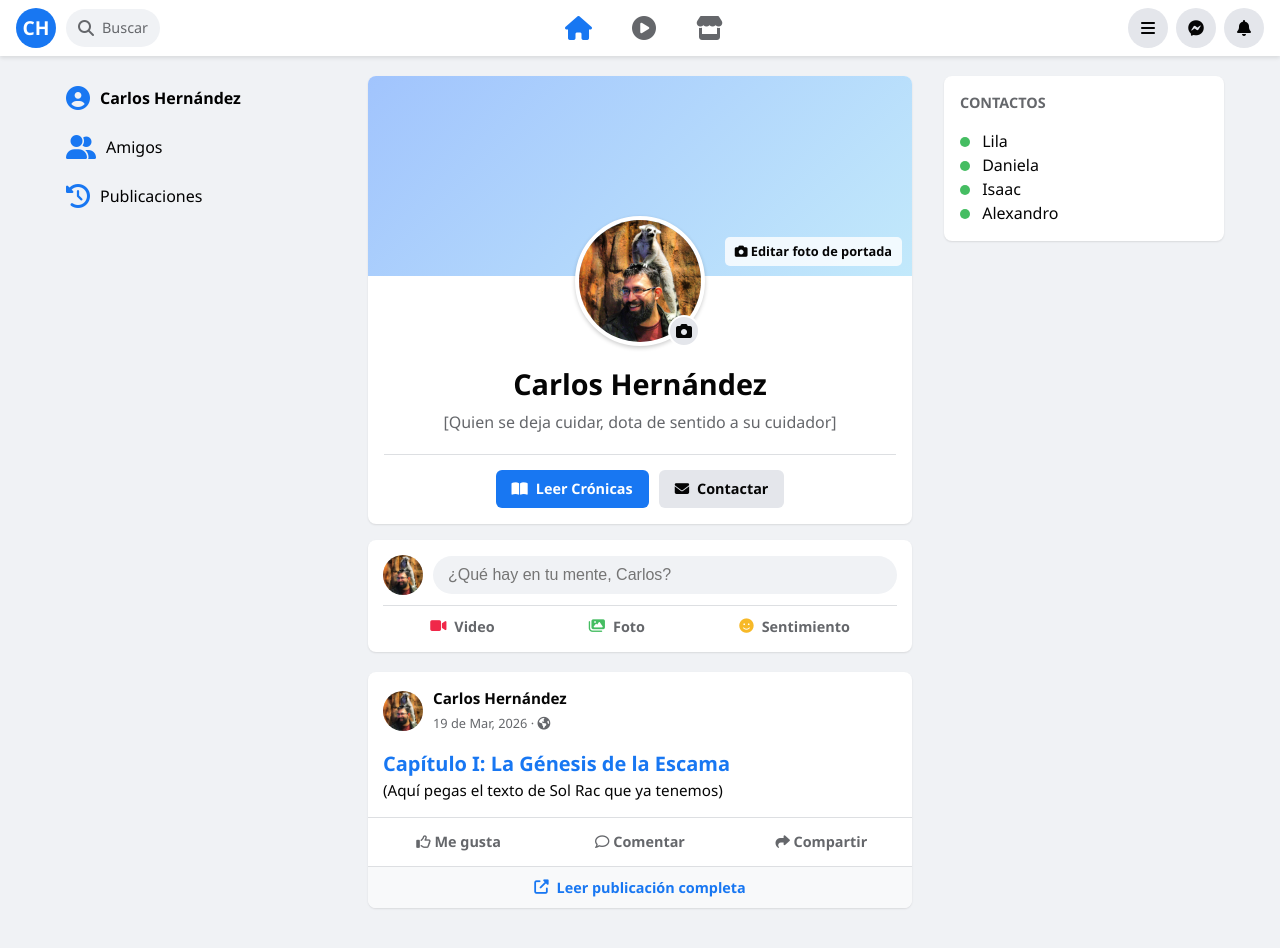
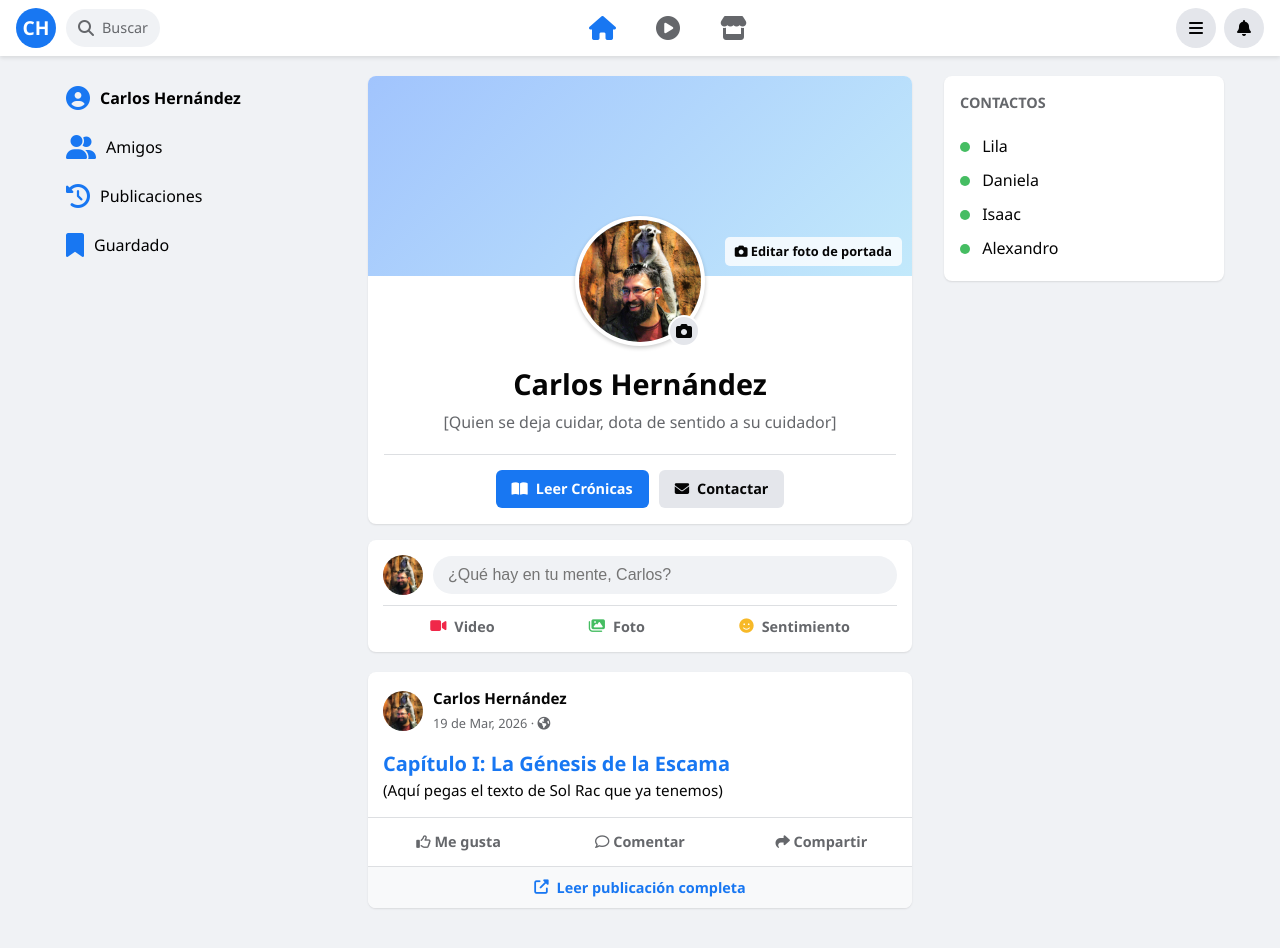
Before and after one commit to cafrhein/muro, a Jekyll site: the page built from index.html, in a window 1280 px wide and 948 px high. Built offline with Jekyll 4.4.1, drawn with Linux system fonts in a browser that asks for light colours.

Commit message:
Update default.html

```diff
--- a/_layouts/default.html
+++ b/_layouts/default.html
@@ -2,34 +2,33 @@
 <html lang="es">
 <head>
     <meta charset="UTF-8">
-    <meta name="viewport" content="width=device-width, initial-scale=1.0">
-    <title>{{ page.title }} | Carlos</title>
+    <meta name="viewport" content="width=device-width, initial-scale=1.0, maximum-scale=1.0, user-scalable=no">
+    <title>{{ page.title }} | Adestrat</title>
 
     <link rel="stylesheet" href="https://cdnjs.cloudflare.com/ajax/libs/font-awesome/6.4.0/css/all.min.css">
 
-    <link rel="stylesheet" href="https://cafrhein.github.io/muro/style.css">
+    <link rel="stylesheet" href="{{ '/style.css' | relative_url }}">
 </head>
 <body>
 
     <header class="fb-header">
         <div style="display: flex; align-items: center; gap: 10px;">
-            <a href="https://cafrhein.github.io/muro/" class="logo-ch">CH</a>
+            <a href="{{ '/' | relative_url }}" class="logo-ch">CH</a>
             <div style="background: #f0f2f5; padding: 8px 12px; border-radius: 20px; color: #65676b; display: flex; align-items: center; gap: 8px;">
                 <i class="fas fa-search"></i>
-                <span style="font-size: 0.9rem;">Buscar</span>
+                <span class="search-text" style="font-size: 0.9rem;">Buscar</span>
             </div>
         </div>
 
-        <nav style="display: flex; gap: 40px; font-size: 1.5rem;">
-            <a href="https://cafrhein.github.io/muro/" style="color: #1877f2;"><i class="fas fa-home"></i></a>
+        <nav class="header-center-nav" style="display: flex; gap: 40px; font-size: 1.5rem;">
+            <a href="{{ '/' | relative_url }}" style="color: #1877f2;"><i class="fas fa-home"></i></a>
             <a href="#" style="color: #65676b;"><i class="fas fa-play-circle"></i></a>
             <a href="#" style="color: #65676b;"><i class="fas fa-store"></i></a>
         </nav>
 
         <div style="display: flex; gap: 8px;">
-            <div style="width: 40px; height: 40px; background: #e4e6eb; border-radius: 50%; display: flex; align-items: center; justify-content: center; color: #050505;"><i class="fas fa-bars"></i></div>
-            <div style="width: 40px; height: 40px; background: #e4e6eb; border-radius: 50%; display: flex; align-items: center; justify-content: center; color: #050505;"><i class="fab fa-facebook-messenger"></i></div>
-            <div style="width: 40px; height: 40px; background: #e4e6eb; border-radius: 50%; display: flex; align-items: center; justify-content: center; color: #050505;"><i class="fas fa-bell"></i></div>
+            <div style="width: 40px; height: 40px; background: #e4e6eb; border-radius: 50%; display: flex; align-items: center; justify-content: center; color: #050505; cursor: pointer;"><i class="fas fa-bars"></i></div>
+            <div style="width: 40px; height: 40px; background: #e4e6eb; border-radius: 50%; display: flex; align-items: center; justify-content: center; color: #050505; cursor: pointer;"><i class="fas fa-bell"></i></div>
         </div>
     </header>
 
@@ -37,9 +36,10 @@
 
         <aside class="fb-left">
             <div style="display: flex; flex-direction: column; gap: 5px;">
-                <a href="https://cafrhein.github.io/muro/" style="text-decoration:none; color:black; padding:10px; display:flex; align-items:center; gap:10px;"><i class="fas fa-user-circle" style="color:#1877f2; font-size:1.5rem;"></i> <strong>Carlos Hernández</strong></a>
-                <a href="#" style="text-decoration:none; color:black; padding:10px; display:flex; align-items:center; gap:10px;"><i class="fas fa-user-friends" style="color:#1877f2; font-size:1.5rem;"></i> Amigos</a>
-                <a href="#" style="text-decoration:none; color:black; padding:10px; display:flex; align-items:center; gap:10px;"><i class="fas fa-history" style="color:#1877f2; font-size:1.5rem;"></i> Publicaciones</a>
+                <a href="{{ '/' | relative_url }}" style="text-decoration:none; color:black; padding:10px; display:flex; align-items:center; gap:10px; border-radius: 8px; transition: background 0.2s;"><i class="fas fa-user-circle" style="color:#1877f2; font-size:1.5rem;"></i> <strong>Carlos Hernández</strong></a>
+                <a href="#" style="text-decoration:none; color:black; padding:10px; display:flex; align-items:center; gap:10px; border-radius: 8px; transition: background 0.2s;"><i class="fas fa-user-friends" style="color:#1877f2; font-size:1.5rem;"></i> Amigos</a>
+                <a href="#" style="text-decoration:none; color:black; padding:10px; display:flex; align-items:center; gap:10px; border-radius: 8px; transition: background 0.2s;"><i class="fas fa-history" style="color:#1877f2; font-size:1.5rem;"></i> Publicaciones</a>
+                <a href="#" style="text-decoration:none; color:black; padding:10px; display:flex; align-items:center; gap:10px; border-radius: 8px; transition: background 0.2s;"><i class="fas fa-bookmark" style="color:#1877f2; font-size:1.5rem;"></i> Guardado</a>
             </div>
         </aside>
 
@@ -50,10 +50,10 @@
         <aside class="fb-right">
             <div class="fb-card">
                 <h4 style="color: #65676b; margin-bottom: 15px; font-size: 0.9rem; text-transform: uppercase;">Contactos</h4>
-                <div class="contact-row"><span class="dot"></span> Lila</div>
-                <div class="contact-row"><span class="dot"></span> Daniela</div>
-                <div class="contact-row"><span class="dot"></span> Isaac</div>
-                <div class="contact-row"><span class="dot"></span> Alexandro</div>
+                <div class="contact-row" style="cursor: pointer; padding: 5px 0;"><span class="dot"></span> Lila</div>
+                <div class="contact-row" style="cursor: pointer; padding: 5px 0;"><span class="dot"></span> Daniela</div>
+                <div class="contact-row" style="cursor: pointer; padding: 5px 0;"><span class="dot"></span> Isaac</div>
+                <div class="contact-row" style="cursor: pointer; padding: 5px 0;"><span class="dot"></span> Alexandro</div>
             </div>
         </aside>
 
```
